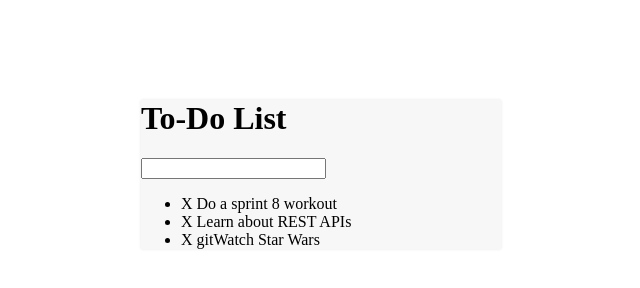
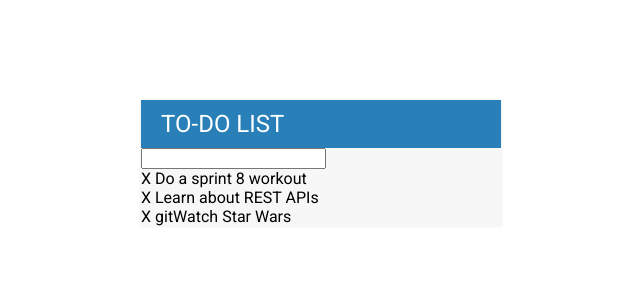
Before and after one commit to PutMyRobeOnRITE/jquerytodo, a plain HTML site: page index.html in a window 1280 px wide. Shown: the whole page, without its empty margins (319-959 px from the left). Drawn offline with Linux system fonts and the light colour scheme.

Commit message:
changed body font family, styled h1, removed ul list style

```diff
--- a/assets/css/todos.css
+++ b/assets/css/todos.css
@@ -1,3 +1,23 @@
+body{
+	font-family: Roboto;
+}
+
+h1{
+	background: #2980b9;
+	color:white;
+	margin:0;
+	padding: 10px 20px;
+	text-transform: uppercase;
+	font-size:24px;
+	font-weight: normal;
+
+}
+ul{
+	list-style: none;
+	margin:0;
+	padding:0;
+}
+
 #container{
 	box-shadow: 0 0 3px rgba(0,0,0,0.1);
 	width: 360px;
```
